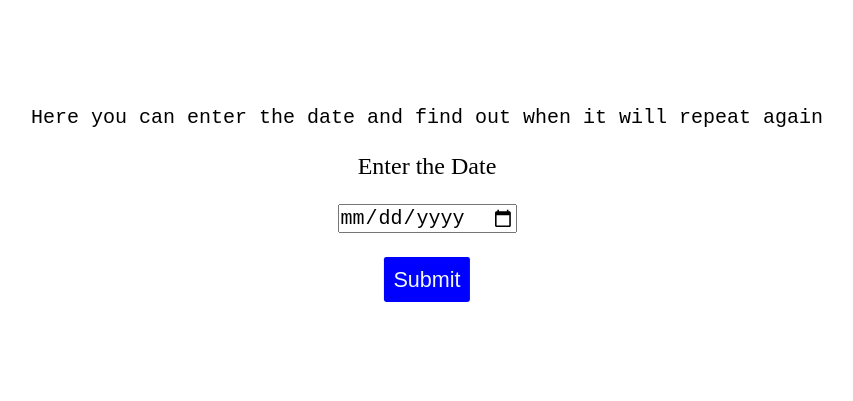
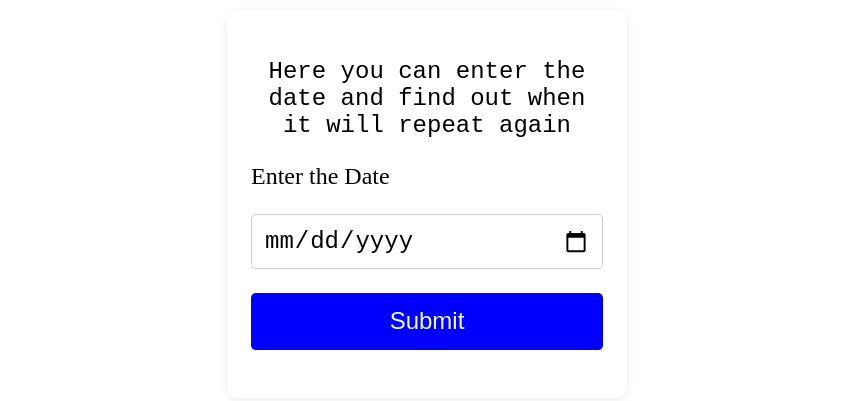
Before and after one commit to ard2004/Aptitude-calendar-App, a website: page view/index.html in a window 1280 px wide. Shown: the part 196-597 px from the top of the page, without its empty margins (213-1066 px from the left). Drawn offline with Linux system fonts and the light colour scheme.

Commit message:
feat: Done, however optimization required

```diff
--- a/controller/DateOP.js
+++ b/controller/DateOP.js
@@ -3,12 +3,14 @@ import { f_x } from "../utils/f_x.js";
 import { logRequestBody } from "../utils/logger.js";
 import { dateSanitizer } from "../utils/sanitizer.js";
 import { t_x } from "../utils/t_x.js";
+import { numberToDay } from "../utils/table.js";
 export const dateOP = (req,res) =>{
     logRequestBody(req,"form-date")
     try{
         console.log(`dateOP on  ${req.body["date"]}`)
         const finalOp = pipeline(req.body["date"])
-        res.send(`<h1>The day is: ${finalOp}`)
+        const ultraFinalOp = numberToDay[parseInt(finalOp)]
+        res.send(`<h1>The day is: ${ultraFinalOp}`)
     } catch (e) {
         console.log("Error at DateOP.js",e)
         res.sendStatus(500)
--- a/package.json
+++ b/package.json
@@ -9,7 +9,7 @@
   },
   "author": "",
   "license": "MIT",
-  "description": "",
+  "description": "Give any date returns day",
   "devDependencies": {
     "nodemon": "^3.1.10"
   },
--- a/view/index.html
+++ b/view/index.html
@@ -5,7 +5,6 @@
     <meta charset="UTF-8">
     <meta name="viewport" content="width=device-width, initial-scale=1.0">
     <title>Mitra|HomePage</title>
-</head>
     <style>
         * {
             margin: 0;
@@ -22,28 +21,71 @@
         }
 
         #user-inp {
+            width: 90vw;
+            max-width: 400px;
+            height: auto;
+            min-height: 300px;
             position: absolute;
             top: 50%;
             left: 50%;
             display: flex;
             flex-direction: column;
             align-items: center;
-        justify-content: space-between;
+            justify-content: center;
             gap: 1em;
+            padding: 2em 1em;
+            background: #fff;
+            border-radius: 0.5em;
+            box-shadow: 0 2px 8px rgba(0,0,0,0.08);
             transform: translate(-50%, -50%);
         }
-    button{
+
+        pre {
+            font-size: 1rem;
+            text-align: center;
+            white-space: pre-line;
+        }
+
+        label, input {
+            width: 100%;
+            font-size: 1rem;
+        }
+
+        input[type="date"] {
+            padding: 0.5em;
+            border-radius: 0.2em;
+            border: 1px solid #ccc;
+            font-size: 1rem;
+        }
+
+        button {
             border-style: none;
-        font-size: 0.9rem;
-        padding: .4rem;
-        border-radius: 0.1rem;
+            font-size: 1rem;
+            padding: .6rem 1.2rem;
+            border-radius: 0.2rem;
             color: aliceblue;
             background-color: blue;
+            width: 100%;
+            transition: background 0.2s;
         }
-    button:hover{
+
+        button:hover {
             cursor: pointer;
+            background-color: #0033cc;
+        }
+
+        @media (max-width: 500px) {
+            #user-inp {
+                width: 98vw;
+                max-width: 98vw;
+                padding: 1em 0.5em;
+            }
+            * {
+                font-size: large;
+            }
         }
     </style>
+</head>
 
 <body>
     <form action="/submit" method="post" name="form-data" enctype="application/x-www-form-urlencoded" id="user-inp">
@@ -54,4 +96,4 @@
     </form>
 </body>
 
-</html>
+</html></form>
```
Also changed, not shown: utils/table.js (+9 -0 lines). Lines whose indentation alone changed are shown as unchanged.
